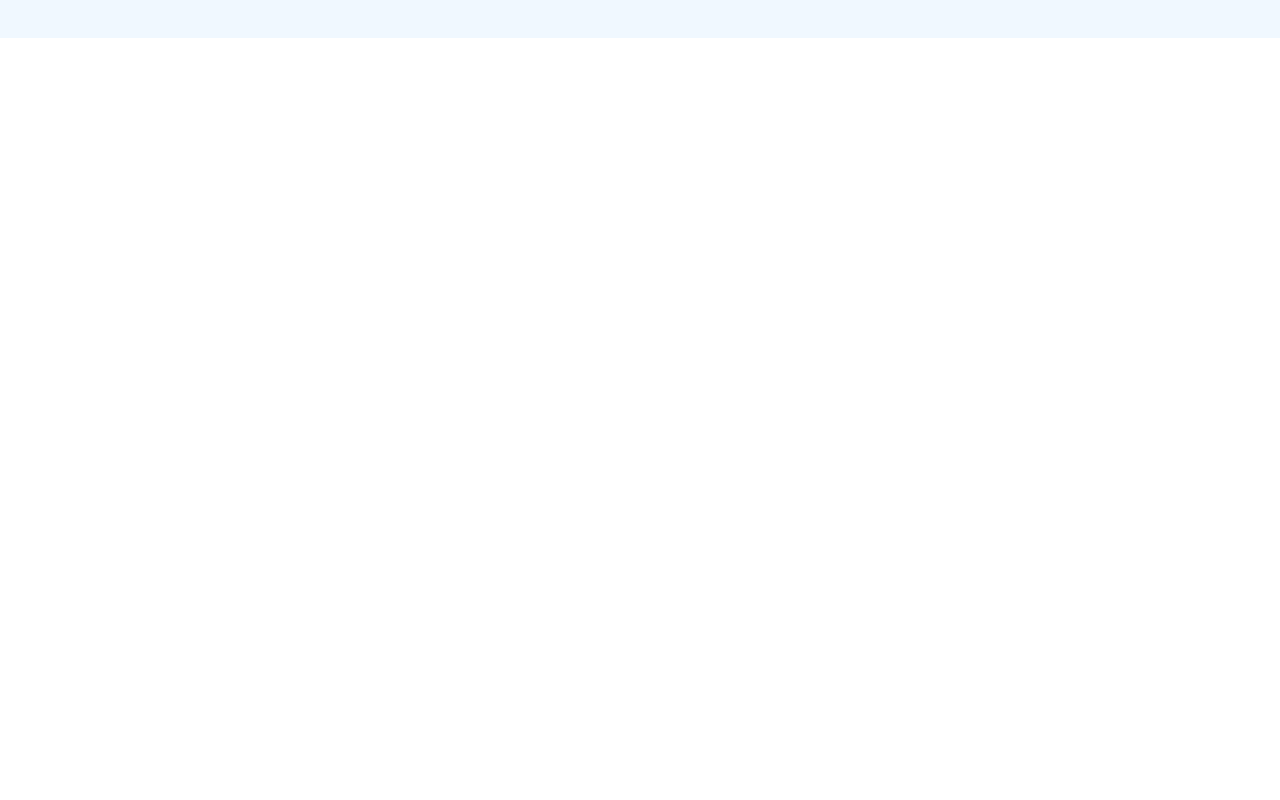
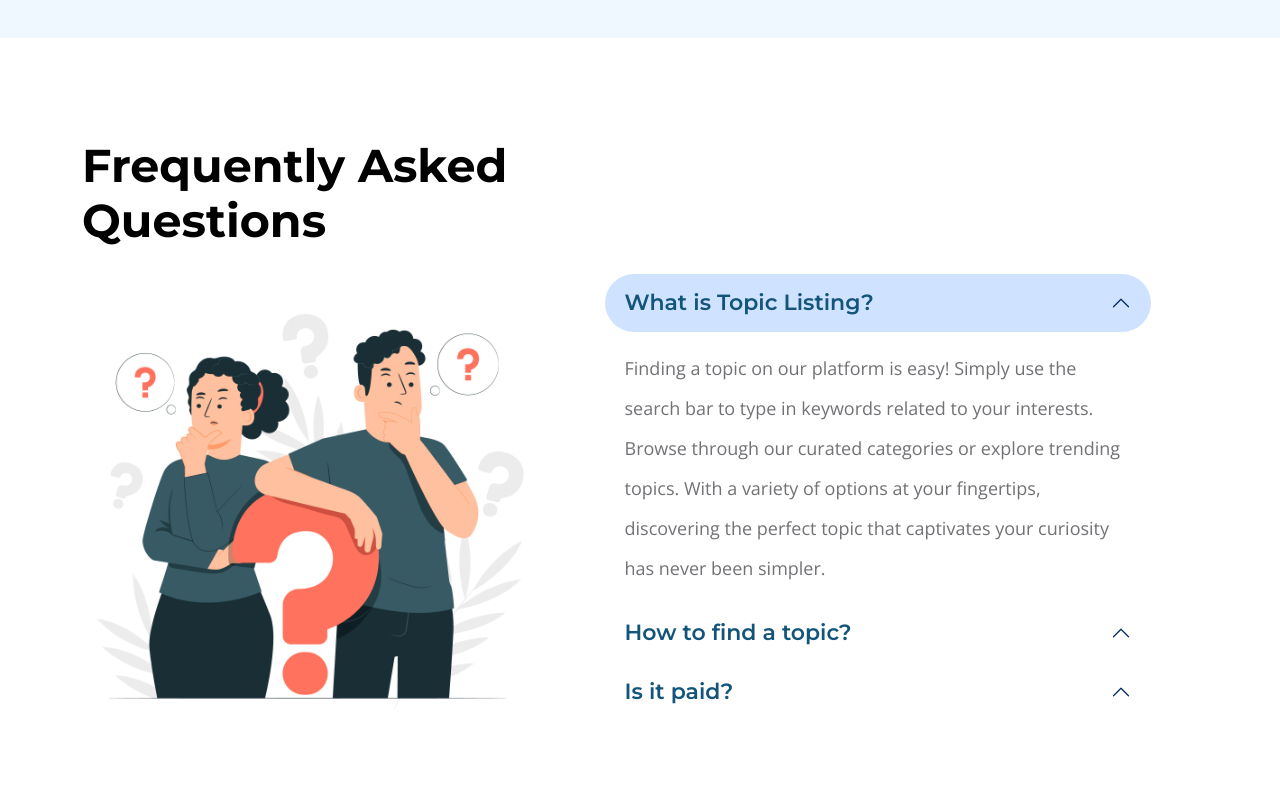
Before and after one commit to nathaniel-fruni/simple-article-platform, a Vue app: page /contactForm in a window 1280 px wide. Shown: the part 960-1760 px from the top of the page. Before the commit the page ends 998 px from the top, so only its background shows below. Built offline with nearby package versions, Linux system fonts and the light colour scheme.

Commit message:
17.1.
new component PageHeaderInfo.vue
FAQ functionallity

```diff
--- a/src/App.vue
+++ b/src/App.vue
@@ -2,13 +2,15 @@
 
     <TheNavigation />
     <RouterView :key="$route.fullPath"/>
+    <TheFooter />
 
 </template>
 
 <script>
 import TheNavigation from './components/TheNavigation.vue'
+import TheFooter from "@/components/TheFooter.vue";
 
 export default {
-    components: {TheNavigation}
+    components: {TheFooter, TheNavigation}
 }
 </script>
--- a/src/components/ContactInfo.vue
+++ b/src/components/ContactInfo.vue
@@ -34,5 +34,3 @@
         </div>
     </section>
 </template>
-<script setup>
-</script>
--- a/src/components/FaQ.vue
+++ b/src/components/FaQ.vue
@@ -2,7 +2,6 @@
     <section class="faq-section section-padding" id="section_4">
         <div class="container">
             <div class="row">
-
                 <div class="col-lg-6 col-12">
                     <h2 class="mb-4">Frequently Asked Questions</h2>
                 </div>
@@ -14,54 +13,68 @@
                 </div>
 
                 <div class="col-lg-6 col-12 m-auto">
-                    <div class="accordion" id="accordionExample">
-                        <div class="accordion-item">
-                            <h2 class="accordion-header" id="headingOne">
-                                <button class="accordion-button" type="button" data-bs-toggle="collapse" data-bs-target="#collapseOne" aria-expanded="true" aria-controls="collapseOne">
-                                    What is Topic Listing?
+                    <div class="accordion">
+                        <div v-for="(faq, index) in faqs" :key="index" class="accordion-item">
+                            <h2 class="accordion-header">
+                                <button
+                                    class="accordion-button"
+                                    type="button"
+                                    :class="{ 'btn-closed': !faq.isOpen }"
+                                    @click="toggleAccordion(index)"
+                                >
+                                    {{ faq.question }}
                                 </button>
                             </h2>
 
-                            <div id="collapseOne" class="accordion-collapse collapse show" aria-labelledby="headingOne" data-bs-parent="#accordionExample">
-                                <div class="accordion-body">
-                                    Finding a topic on our platform is easy! Simply use the search bar to type in keywords related to your interests. Browse through our curated categories or explore trending topics. With a variety of options at your fingertips, discovering the perfect topic that captivates your curiosity has never been simpler.
-                                </div>
-                            </div>
-                        </div>
-
-                        <div class="accordion-item">
-                            <h2 class="accordion-header" id="headingTwo">
-                                <button class="accordion-button collapsed" type="button" data-bs-toggle="collapse" data-bs-target="#collapseTwo" aria-expanded="false" aria-controls="collapseTwo">
-                                    How to find a topic?
-                                </button>
-                            </h2>
-
-                            <div id="collapseTwo" class="accordion-collapse collapse" aria-labelledby="headingTwo" data-bs-parent="#accordionExample">
-                                <div class="accordion-body">
-                                    Discovering a topic on our platform is seamless. Explore our organized sections, each housing a collection of related articles. Navigate through these curated topics to find intriguing content that aligns with your interests. Our diverse sections make it easy to uncover captivating articles and explore a variety of subjects.
-                                </div>
-                            </div>
-                        </div>
-
-                        <div class="accordion-item">
-                            <h2 class="accordion-header" id="headingThree">
-                                <button class="accordion-button collapsed" type="button" data-bs-toggle="collapse" data-bs-target="#collapseThree" aria-expanded="false" aria-controls="collapseThree">
-                                    Is it paid?
-                                </button>
-                            </h2>
-
-                            <div id="collapseThree" class="accordion-collapse collapse" aria-labelledby="headingThree" data-bs-parent="#accordionExample">
-                                <div class="accordion-body">
-                                    No, accessing and enjoying our platform is entirely free! We believe in making knowledge and exploration accessible to everyone. Dive into a wealth of content without any subscription fees or hidden charges. Happy exploring!
+                            <div class="accordion-collapse" :style="{ height: faq.isOpen ? 'auto' : '0' }">
+                                <div v-if="faq.isOpen" class="accordion-body">
+                                    {{ faq.answer }}
                                 </div>
                             </div>
                         </div>
                     </div>
                 </div>
-
             </div>
         </div>
     </section>
 </template>
-<script setup>
+
+<script>
+export default {
+    data() {
+        return {
+            faqs: [
+                {
+                    question: 'What is Topic Listing?',
+                    answer: 'Finding a topic on our platform is easy! Simply use the search bar to type in keywords related to your interests. Browse through our curated categories or explore trending topics. With a variety of options at your fingertips, discovering the perfect topic that captivates your curiosity has never been simpler.',
+                    isOpen: true
+                },
+                {
+                    question: 'How to find a topic?',
+                    answer: 'Discovering a topic on our platform is seamless. Explore our organized sections, each housing a collection of related articles. Navigate through these curated topics to find intriguing content that aligns with your interests. Our diverse sections make it easy to uncover captivating articles and explore a variety of subjects.',
+                    isOpen: false
+                },
+                {
+                    question: 'Is it paid?',
+                    answer: 'No, accessing and enjoying our platform is entirely free! We believe in making knowledge and exploration accessible to everyone. Dive into a wealth of content without any subscription fees or hidden charges. Happy exploring!',
+                    isOpen: false
+                }
+            ]
+        };
+    },
+    methods: {
+        toggleAccordion(index) {
+            this.faqs.forEach((faq, i) => {
+                faq.isOpen = i === index ? !faq.isOpen : false;
+            });
+        }
+    }
+};
 </script>
+
+<style scoped>
+.btn-closed {
+    background-color: white;
+    color: black;
+}
+</style>
--- /dev/null
+++ b/src/components/PageHeaderInfo.vue
@@ -0,0 +1,56 @@
+<template>
+    <header class="site-header d-flex flex-column justify-content-center align-items-center">
+        <div class="container">
+            <div class="row align-items-center">
+
+                <div class="col-lg-5 col-12">
+                    <nav>
+                        <ol class="breadcrumb">
+                            <li class="breadcrumb-item"><router-link to="/">Homepage</router-link></li>
+                            <li class="breadcrumb-item active">{{ currentPage }}</li>
+                        </ol>
+                    </nav>
+
+                    <h2 class="text-white">{{ currentPage }}</h2>
+                </div>
+
+            </div>
+        </div>
+    </header>
+</template>
+
+<script>
+export default {
+    data() {
+        return {
+            currentPage: ''
+        };
+    },
+    watch: {
+        $route(newRoute) {
+            // aktualizacia currenPage, ked sa zmeni cesta
+            this.updateCurrentPage(newRoute);
+        }
+    },
+    created() {
+        // inicializacia currentPage, ked sa vytvori komponent
+        this.updateCurrentPage(this.$route);
+    },
+    methods: {
+        updateCurrentPage(route) {
+            // mapovanie routes na user-friendly nazvy
+            const routeMapping = {
+                '/': 'Homepage',
+                '/articles': 'Articles',
+                '/contactForm': 'Contact Form'
+            };
+
+            this.currentPage = routeMapping[route.path] || this.extractPageName(route.path);
+        },
+        extractPageName(path) {
+            const pathSegments = path.split('/');
+            return pathSegments[pathSegments.length - 1] || 'Unknown';
+        }
+    }
+};
+</script>
--- a/src/components/TheNavigation.vue
+++ b/src/components/TheNavigation.vue
@@ -78,7 +78,7 @@ export default {
 };
 </script>
 
-<style>
+<style scoped>
 nav {
     background-color: rgba(0, 0, 0, 0);
 }
--- a/src/views/ArticleView.vue
+++ b/src/views/ArticleView.vue
@@ -16,11 +16,11 @@
 
                     <div class="row my-4">
                         <div class="col-lg-6 col-md-6 col-12">
-                            <img src="images/rear-view-young-college-student.jpg" class="topics-detail-block-image img-fluid">
+                            <img src="/public/images/rear-view-young-college-student.jpg" class="topics-detail-block-image img-fluid" alt="student">
                         </div>
 
                         <div class="col-lg-6 col-md-6 col-12 mt-4 mt-lg-0 mt-md-0">
-                            <img src="images/colleagues-working-cozy-office-medium-shot.jpg" class="topics-detail-block-image img-fluid">
+                            <img src="/public/images/colleagues-working-cozy-office-medium-shot.jpg" class="topics-detail-block-image img-fluid" alt="office">
                         </div>
                     </div>
 
@@ -37,7 +37,7 @@
             <div class="row justify-content-center">
 
                 <div class="col-lg-5 col-12">
-                    <img src="images/rear-view-young-college-student.jpg" class="newsletter-image img-fluid" alt="">
+                    <img src="/public/images/rear-view-young-college-student.jpg" class="newsletter-image img-fluid" alt="">
                 </div>
 
                 <div class="col-lg-5 col-12 subscribe-form-wrap d-flex justify-content-center align-items-center">
--- a/src/views/ContactFormView.vue
+++ b/src/views/ContactFormView.vue
@@ -1,25 +1,5 @@
 <template>
-    <header class="site-header d-flex flex-column justify-content-center align-items-center">
-        <div class="container">
-            <div class="row align-items-center">
-
-                <div class="col-lg-5 col-12">
-                    <nav aria-label="breadcrumb">
-                        <ol class="breadcrumb">
-                            <li class="breadcrumb-item"><a href="index.html">Homepage</a></li>
-
-                            <li class="breadcrumb-item active" aria-current="page">Contact Form</li>
-                        </ol>
-                    </nav>
-
-                    <h2 class="text-white">Contact Form</h2>
-                </div>
-
-            </div>
-        </div>
-    </header>
-
-
+    <PageHeaderInfo />
     <section class="section-padding section-bg">
         <div class="container">
             <div class="row">
@@ -80,4 +60,15 @@
             </div>
         </div>
     </section>
+    <FaQ />
 </template>
+
+<script>
+import {defineComponent} from "vue";
+import FaQ from "@/components/FaQ.vue";
+import PageHeaderInfo from '@/components/PageHeaderInfo.vue'
+
+export default defineComponent({
+    components: {PageHeaderInfo,FaQ}
+})
+</script>
```
Also changed, not shown: src/router/index.ts (+7 -4 lines), src/views/ArticlesListView.vue (+12 -29 lines), src/views/HomeView.vue (+3 -5 lines).
